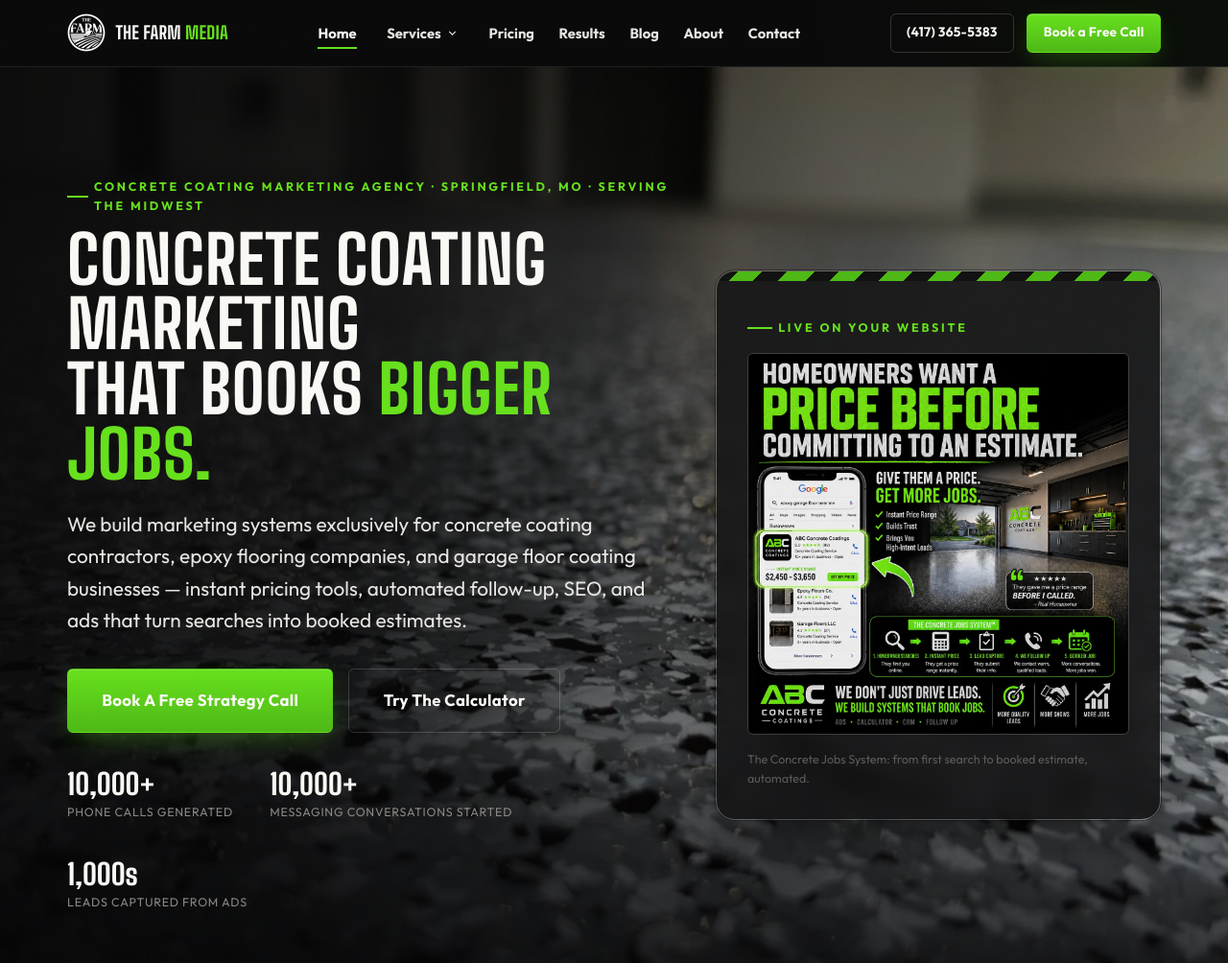
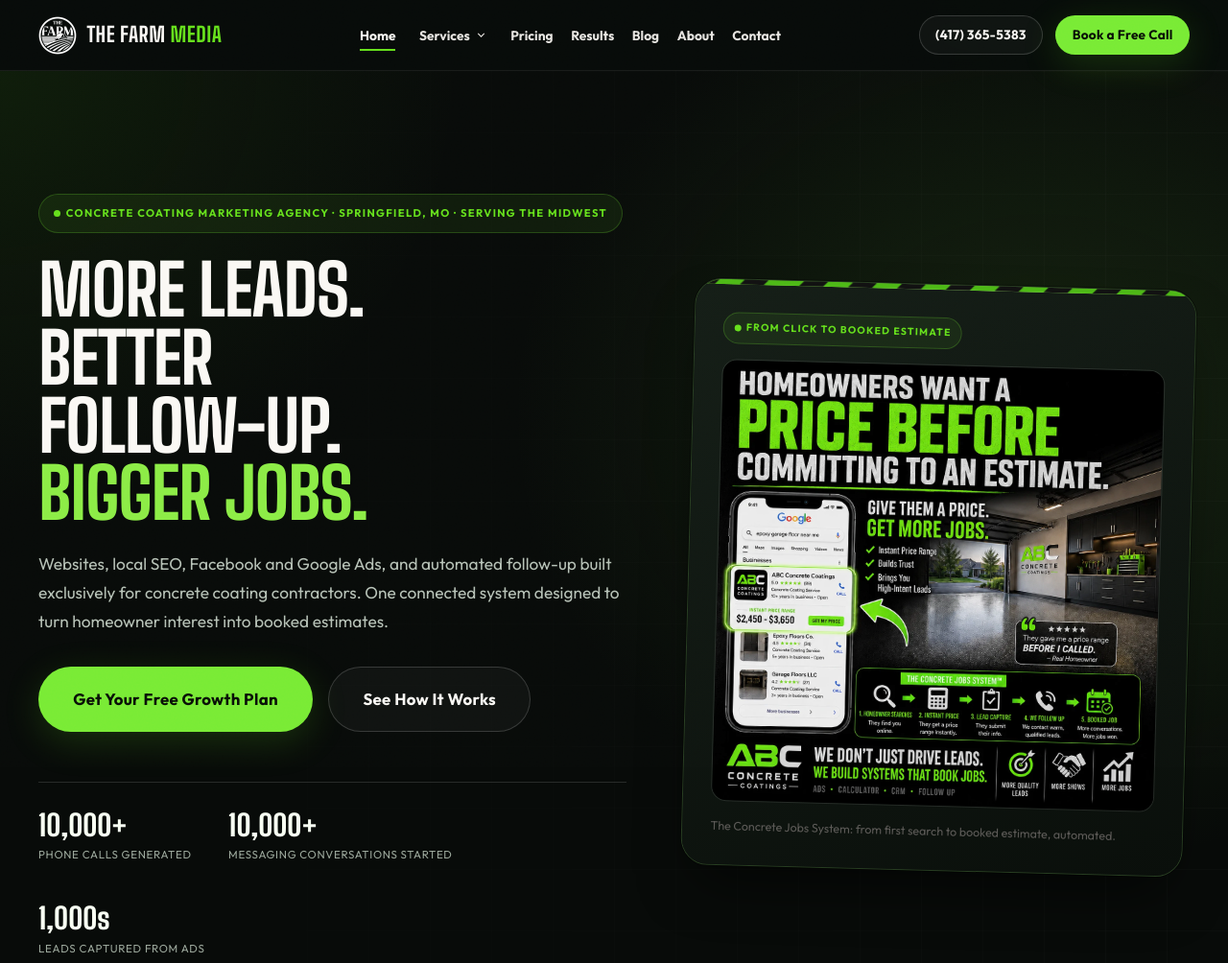
Before and after one commit to thefarmmedia/thefarmmedia, a plain HTML site: page index.html in a window 1280 px wide. Shown: the top 1004 px of the page at 96% size. Drawn offline with Linux system fonts and the light colour scheme.

Commit message:
Refresh homepage headline and load isolated modern layout

```diff
--- a/index.html
+++ b/index.html
@@ -35,6 +35,7 @@
 <link rel="preload" as="font" type="font/woff2" href="/assets/fonts/BigShoulders-Bold.woff2" crossorigin>
 <link rel="preload" as="font" type="font/woff2" href="/assets/fonts/Outfit-Regular.woff2" crossorigin>
 <link rel="stylesheet" href="/assets/css/style.css?v=4d21b76a14">
+<link rel="stylesheet" href="/assets/css/home-modern.css?v=1">
 
 <script type="application/ld+json">
 {
@@ -144,7 +145,7 @@
 </script>
 <link rel="preload" as="image" href="/assets/img/hero/home-hero.webp" fetchpriority="high">
 </head>
-<body>
+<body class="home-modern">
 <a class="skip-link" href="#main">Skip to content</a>
 
 <header class="site-header">
@@ -191,11 +192,11 @@
     <div class="container hero-grid">
       <div>
         <span class="eyebrow">Concrete Coating Marketing Agency &middot; Springfield, MO &middot; Serving The Midwest</span>
-        <h1>Concrete Coating Marketing<br>That Books <span class="accent">Bigger Jobs.</span></h1>
-        <p class="lede">We build marketing systems exclusively for concrete coating contractors, epoxy flooring companies, and garage floor coating businesses — instant pricing tools, automated follow-up, SEO, and ads that turn searches into booked estimates.</p>
+        <h1>More Leads.<br>Better Follow-Up.<br><span class="accent">Bigger Jobs.</span></h1>
+        <p class="lede">Websites, local SEO, Facebook and Google Ads, and automated follow-up built exclusively for concrete coating contractors. One connected system designed to turn homeowner interest into booked estimates.</p>
         <div class="hero-actions">
-          <a href="/contact.html" class="btn btn-primary btn-lg">Book A Free Strategy Call</a>
-          <a href="/instant-price-calculator.html" class="btn btn-ghost btn-lg">Try The Calculator</a>
+          <a href="/contact.html" class="btn btn-primary btn-lg">Get Your Free Growth Plan</a>
+          <a href="/instant-price-calculator.html" class="btn btn-ghost btn-lg">See How It Works</a>
         </div>
         <div class="hero-proof">
           <div class="stat"><b>10,000+</b><span>Phone Calls Generated</span></div>
@@ -207,7 +208,7 @@
       <div class="hero-visual" data-reveal style="box-shadow: var(--shadow-lg), 0 0 0 1px rgba(0,0,0,0.4);">
         <div class="hazard"></div>
         <div style="padding: clamp(1.4rem, 3vw, 2rem); background: rgba(20,20,21,0.88); backdrop-filter: blur(10px);">
-          <p class="eyebrow" style="margin-bottom:1rem;">Live On Your Website</p>
+          <p class="eyebrow" style="margin-bottom:1rem;">From Click To Booked Estimate</p>
           <img src="/assets/img/proof/instant-price-ad-example.webp" width="1254" height="1254" alt="Infographic showing The Concrete Jobs System 5-step flow — homeowner searches, sees instant price range on your site, submits contact info, enters the CRM pipeline, and books an estimate — with the tagline 'We don't just drive leads. We build systems that book jobs.'" loading="eager" fetchpriority="high" style="border-radius:var(--radius-sm); border:1px solid var(--line-strong); width:100%; display:block;">
           <p style="font-size:0.78rem; color:var(--grey-700); margin-top:1rem;">The Concrete Jobs System: from first search to booked estimate, automated.</p>
         </div>
```
